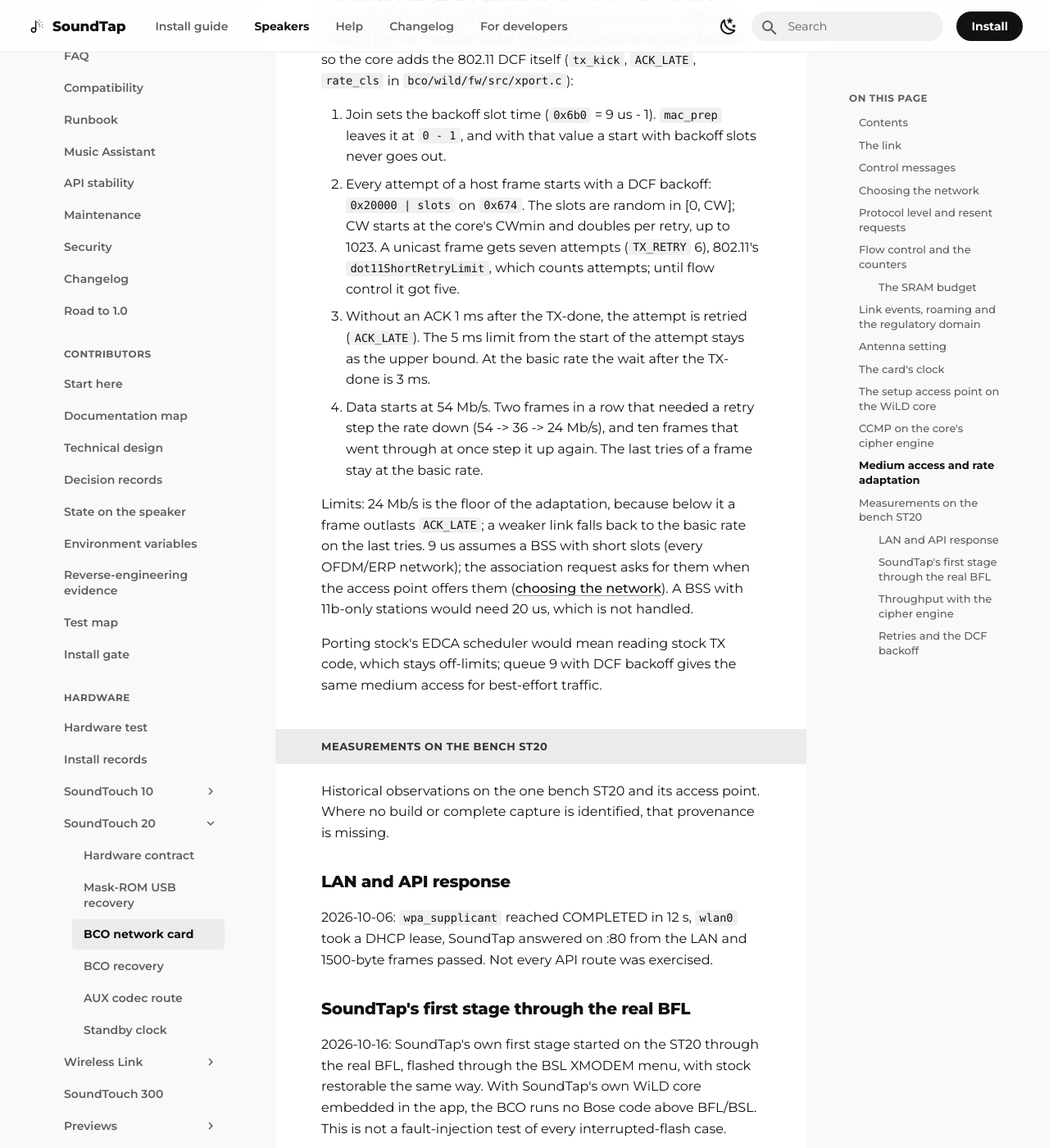
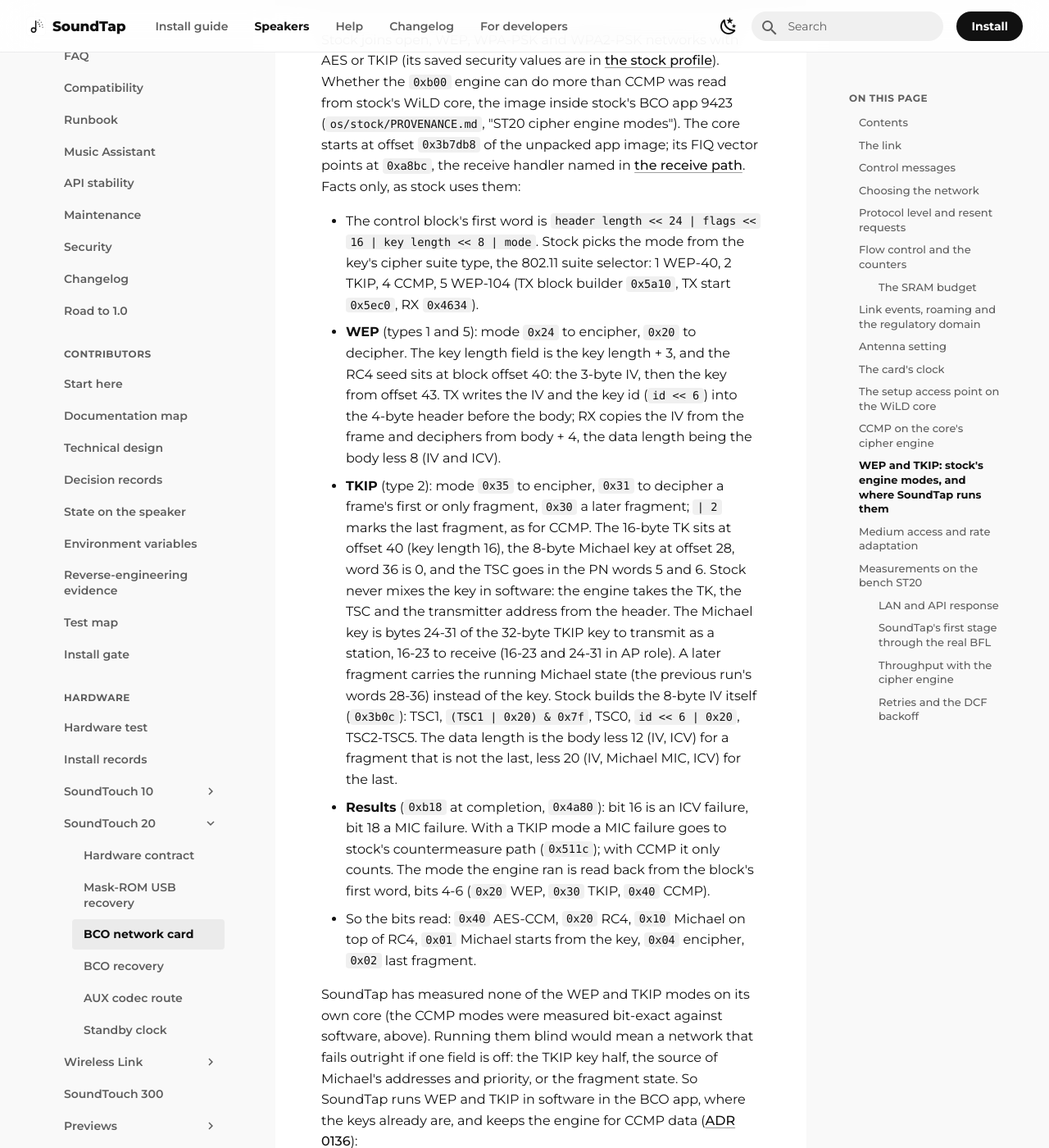
Before and after one commit to stein155/soundtap, an MkDocs documentation site: the page built from docs/hardware/st20/bco-network-card.md, in a window 1280 px wide and 1400 px high, scrolled down 13664 px. Shown: the whole window at 82% size. Built offline with MkDocs 1.6.1 and Material for MkDocs 9.7.7, drawn with Linux system fonts in a browser that asks for light colours; comment, search, counter and statistics services are not loaded; some of the changed text lies outside the part shown.

Commit message:
docs(st20): stock's cipher engine modes for WEP and TKIP, and why SoundTap runs them in the app
Stock's WiLD core drives the 0xb00 engine for WEP (modes 0x24/0x20) and
TKIP (0x35/0x31/0x30, Michael key at block offset 28, TSC in the PN
words) as well as CCMP. None of those modes has run on SoundTap's core,
so WEP and TKIP go into the BCO app in software (ADR 0136) and measuring
the engine becomes an open hardware row.

```diff
--- a/docs/hardware/st20/bco-network-card.md
+++ b/docs/hardware/st20/bco-network-card.md
@@ -20,8 +20,9 @@ observation on one board, not approval of a later image: release evidence belong
 8. [The card's clock](#the-cards-clock)
 9. [The setup access point on the WiLD core](#the-setup-access-point-on-the-wild-core)
 10. [CCMP on the core's cipher engine](#ccmp-on-the-cores-cipher-engine)
-11. [Medium access and rate adaptation](#medium-access-and-rate-adaptation)
-12. [Measurements on the bench ST20](#measurements-on-the-bench-st20)
+11. [WEP and TKIP: stock's engine modes, and where SoundTap runs them](#wep-and-tkip-stocks-engine-modes-and-where-soundtap-runs-them)
+12. [Medium access and rate adaptation](#medium-access-and-rate-adaptation)
+13. [Measurements on the bench ST20](#measurements-on-the-bench-st20)
 
 ## The link
 
@@ -356,6 +357,57 @@ How the core uses it (`bco/wild/fw/src/xport.c`, `bco/wild/fw/src/sta.c`):
 Software AES was too slow for the link: about 10 ms per 1400-byte frame on the core, 1.35 ms per
 1.5 KB frame on the app's ARM926.
 
+## WEP and TKIP: stock's engine modes, and where SoundTap runs them
+
+Stock joins open, WEP, WPA-PSK and WPA2-PSK networks with AES or TKIP (its saved security values
+are in [the stock profile](bco-recovery.md#6-the-stock-apps-saved-network)). Whether the `0xb00`
+engine can do more than CCMP was read from stock's WiLD core, the image inside stock's BCO app
+9423 (`os/stock/PROVENANCE.md`, "ST20 cipher engine modes"). The core starts at offset
+`0x3b7db8` of the unpacked app image; its FIQ vector points at `0xa8bc`, the receive handler named
+in [the receive path](#ccmp-on-the-cores-cipher-engine). Facts only, as stock uses them:
+
+- The control block's first word is `header length << 24 | flags << 16 | key length << 8 | mode`.
+  Stock picks the mode from the key's cipher suite type, the 802.11 suite selector: 1 WEP-40,
+  2 TKIP, 4 CCMP, 5 WEP-104 (TX block builder `0x5a10`, TX start `0x5ec0`, RX `0x4634`).
+- **WEP** (types 1 and 5): mode `0x24` to encipher, `0x20` to decipher. The key length field is
+  the key length + 3, and the RC4 seed sits at block offset 40: the 3-byte IV, then the key from
+  offset 43. TX writes the IV and the key id (`id << 6`) into the 4-byte header before the body;
+  RX copies the IV from the frame and deciphers from body + 4, the data length being the body
+  less 8 (IV and ICV).
+- **TKIP** (type 2): mode `0x35` to encipher, `0x31` to decipher a frame's first or only
+  fragment, `0x30` a later fragment; `| 2` marks the last fragment, as for CCMP. The 16-byte TK
+  sits at offset 40 (key length 16), the 8-byte Michael key at offset 28, word 36 is 0, and the
+  TSC goes in the PN words 5 and 6. Stock never mixes the key in software: the engine takes the
+  TK, the TSC and the transmitter address from the header. The Michael key is bytes 24-31 of the
+  32-byte TKIP key to transmit as a station, 16-23 to receive (16-23 and 24-31 in AP role). A
+  later fragment carries the running Michael state (the previous run's words 28-36) instead of
+  the key. Stock builds the 8-byte IV itself (`0x3b0c`): TSC1, `(TSC1 | 0x20) & 0x7f`, TSC0,
+  `id << 6 | 0x20`, TSC2-TSC5. The data length is the body less 12 (IV, ICV) for a fragment
+  that is not the last, less 20 (IV, Michael MIC, ICV) for the last.
+- **Results** (`0xb18` at completion, `0x4a80`): bit 16 is an ICV failure, bit 18 a MIC failure.
+  With a TKIP mode a MIC failure goes to stock's countermeasure path (`0x511c`); with CCMP it only
+  counts. The mode the engine ran is read back from the block's first word, bits 4-6
+  (`0x20` WEP, `0x30` TKIP, `0x40` CCMP).
+- So the bits read: `0x40` AES-CCM, `0x20` RC4, `0x10` Michael on top of RC4, `0x01` Michael
+  starts from the key, `0x04` encipher, `0x02` last fragment.
+
+SoundTap has measured none of the WEP and TKIP modes on its own core (the CCMP modes were
+measured bit-exact against software, above). Running them blind would mean a network that fails
+outright if one field is off: the TKIP key half, the source of Michael's addresses and priority,
+or the fragment state. So SoundTap runs WEP and TKIP in software in the BCO app, where the keys
+already are, and keeps the engine for CCMP data ([ADR 0136](../../decisions/0136-every-network-stock-joined-and-wpa3.md)):
+
+- The app enciphers WEP and TKIP frames itself and marks them so the core
+  sends them as they are; the core passes a protected frame whose key the app installed as a
+  software key up undeciphered, and the app deciphers it, checks the TSC, the ICV and the Michael
+  MIC. The keys never leave the BCO.
+- RC4 and Michael cost far less than AES, and the app's ARM926 with software AES still moved
+  4 MB up in 7-9 s ([the measurements](#throughput-with-the-cipher-engine)); a WEP or TKIP
+  network is at most 54 Mb/s anyway.
+- Measuring the engine's modes against the software path, one mode at a time, is an open row in
+  [the hardware checklist](../hardware-test.md); with them proven the core could take WEP and
+  TKIP over as it does CCMP.
+
 ## Medium access and rate adaptation
 
 The core sends host frames on the management queue 9, because the access-class (EDCA) queues do
```
Also changed, not shown: docs/decisions/0136-every-network-stock-joined-and-wpa3.md (added, +47 -0 lines), docs/decisions/README.md (+1 -0 lines), docs/hardware/hardware-test.md (+2 -1 lines), os/stock/PROVENANCE.md (+1 -0 lines).
